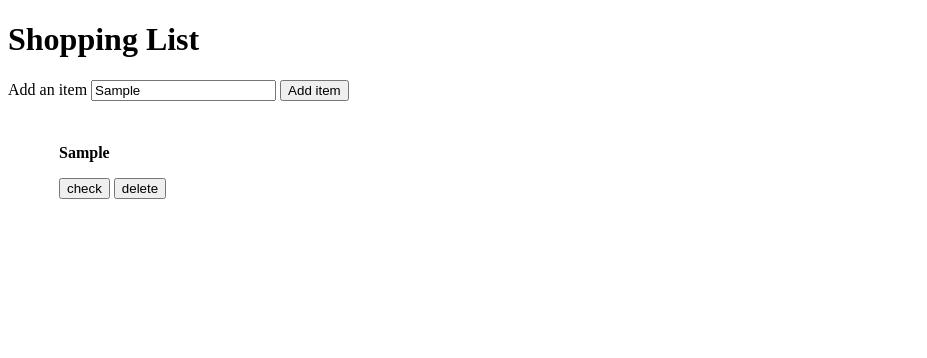
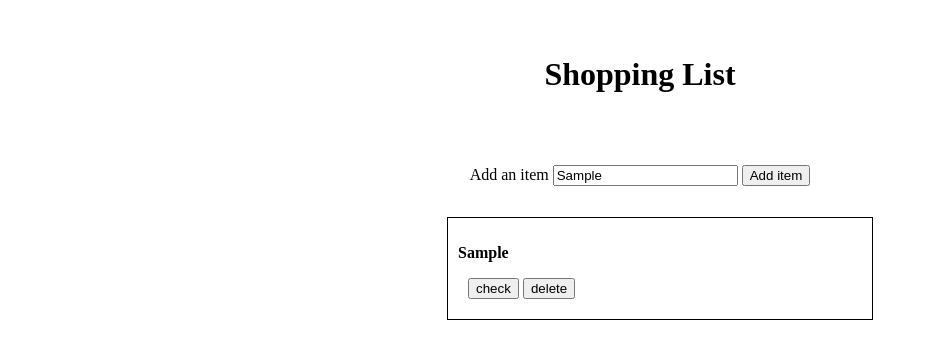
Before and after one commit to pepehdezx2/lab4, a plain HTML site: page index.html in a window 1280 px wide. Both pictures are taken after typing "Sample" into the empty fields and a click on the button "Add item". Shown: the whole page, without its empty margins (0-927 px from the left). Drawn offline with nearby package versions, Linux system fonts and the light colour scheme.

Commit message:
Updated version

```diff
--- a/assets/css/styles.css
+++ b/assets/css/styles.css
@@ -7,9 +7,29 @@
 	font-weight: bold;
 }
 
+.cont{
+    margin: 10px;
+}
+
 .cc{
-	border: 1px #ffff solid;
-	margin: 10px 0px;
+	border: 1px black solid;
+	margin: auto;
 	padding: 10px;
   	list-style-type: none;
+  	width:33%;
 }
+
+.ce{
+	margin: auto;
+	text-align: center;
+}
+
+h1{
+	text-align: center;
+	padding: 35px;
+}
+
+form{
+    text-align: center;
+    padding: 15px;
+}
--- a/assets/js/main.js
+++ b/assets/js/main.js
@@ -5,7 +5,7 @@ $('#add').click(function(event){
 		alert("Sorry, you can't leave a blank space");
 	}
 	else{
-		$('ul').append('<li class="cc"> <p class="bold">' + todoText + '</p> <div> <button class="check"> check </button> <button class ="delete"> delete </button> </div> </li>');
+		$('ul').append('<li class="cc"> <p class="bold">' + todoText + '</p> <div class = "cont"> <button class="check"> check </button> <button class ="delete"> delete </button> </div> </li>');
 	}
 });
 
```
Also changed, not shown: index.html (+0 -1 lines), 1 other file.
